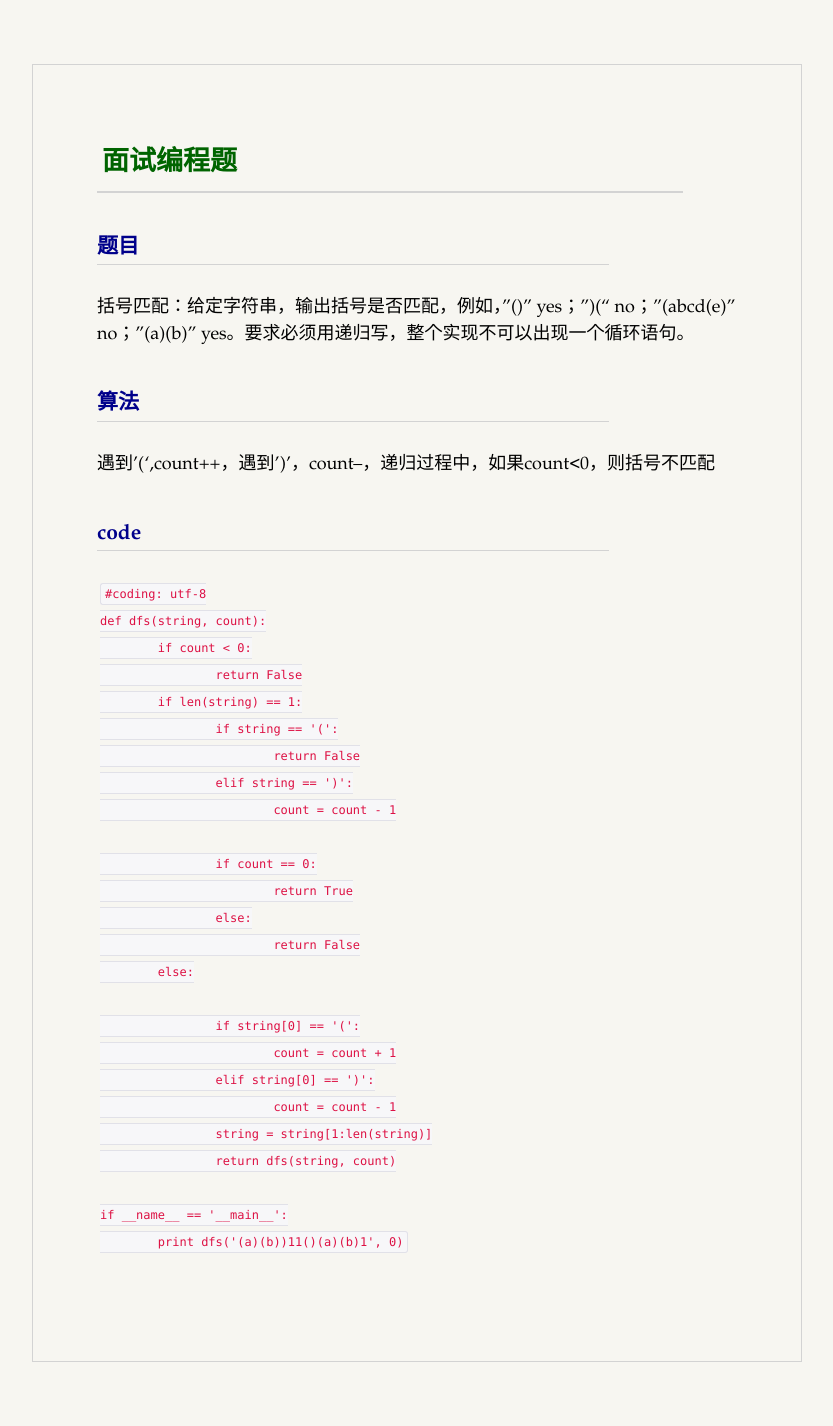
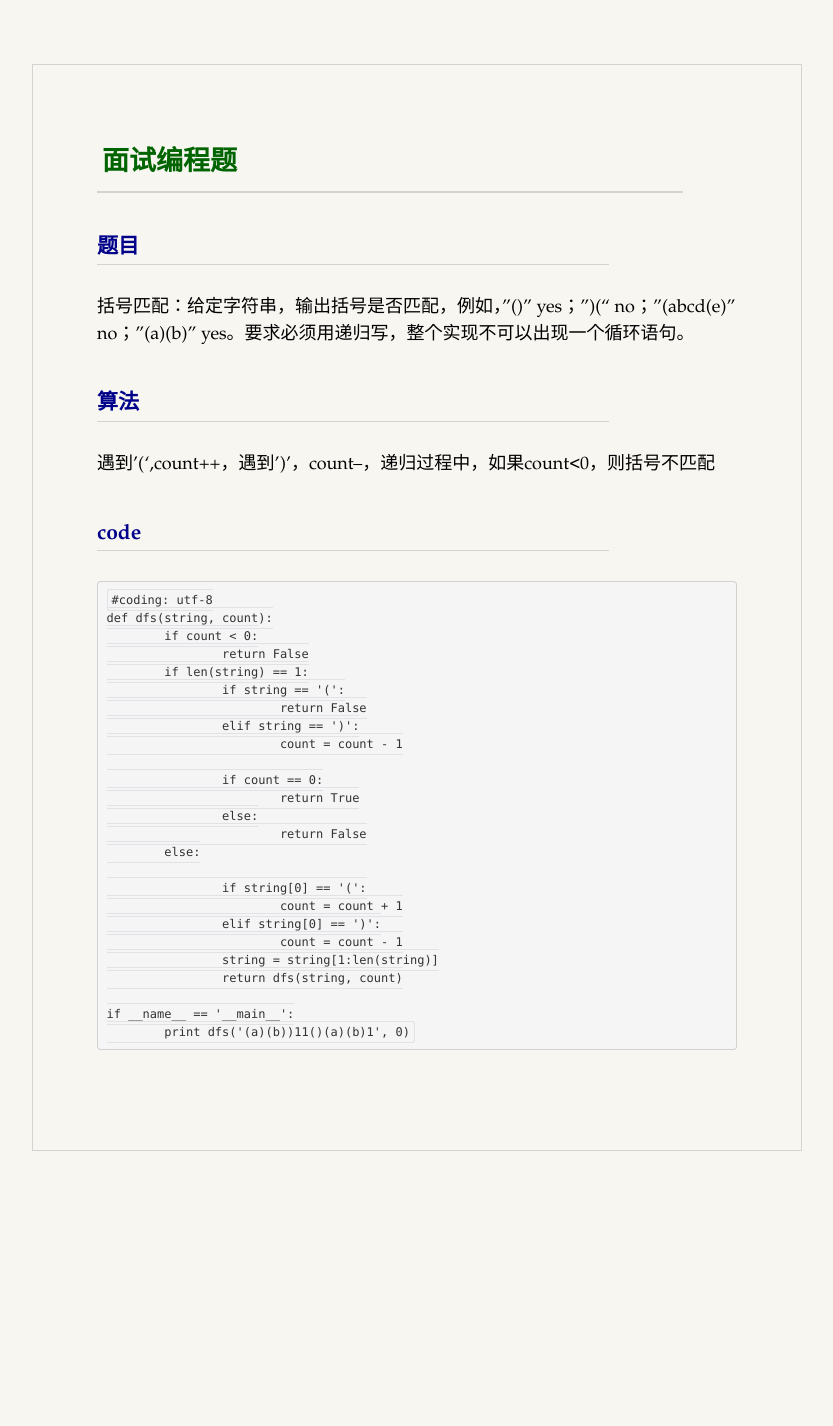
Before and after one commit to garydai/ruleEngine, a Jekyll site: the page built from _posts/2013-5-21-interview_code.md, in a window 1280 px wide. Shown: the whole page, without its empty margins (224-1057 px from the left). Built offline with Jekyll 4.4.1, drawn with Linux system fonts in a browser that asks for light colours; after the commit the page ends 1215 px from its top, so only the background shows below that.

Commit message:
update css

```diff
--- a/static/css/frame.css
+++ b/static/css/frame.css
@@ -44,4 +44,5 @@ H4{
     color: DarkCyan;
 }
 code,pre{padding:0 3px 2px;font-family:Menlo,Monaco,"Courier New",monospace;font-size:12px;color:#333333;-webkit-border-radius:3px;-moz-border-radius:3px;border-radius:3px;}
-code{padding:3px 4px;color:#d14;background-color:#f7f7f9;border:1px solid #e1e1e8;}
+code{padding:3px 4px;border:1px solid #e1e1e8;}
+pre{display:block;padding:8.5px;margin:0 0 9px;font-size:12px;line-height:18px;background-color:#f5f5f5;border:1px solid #ccc;border:1px solid rgba(0, 0, 0, 0.15);-webkit-border-radius:4px;-moz-border-radius:4px;border-radius:4px;white-space:pre;white-space:pre-wrap;word-break:break-all;word-wrap:break-word;}pre.prettyprint{margin-bottom:18px;}
```
